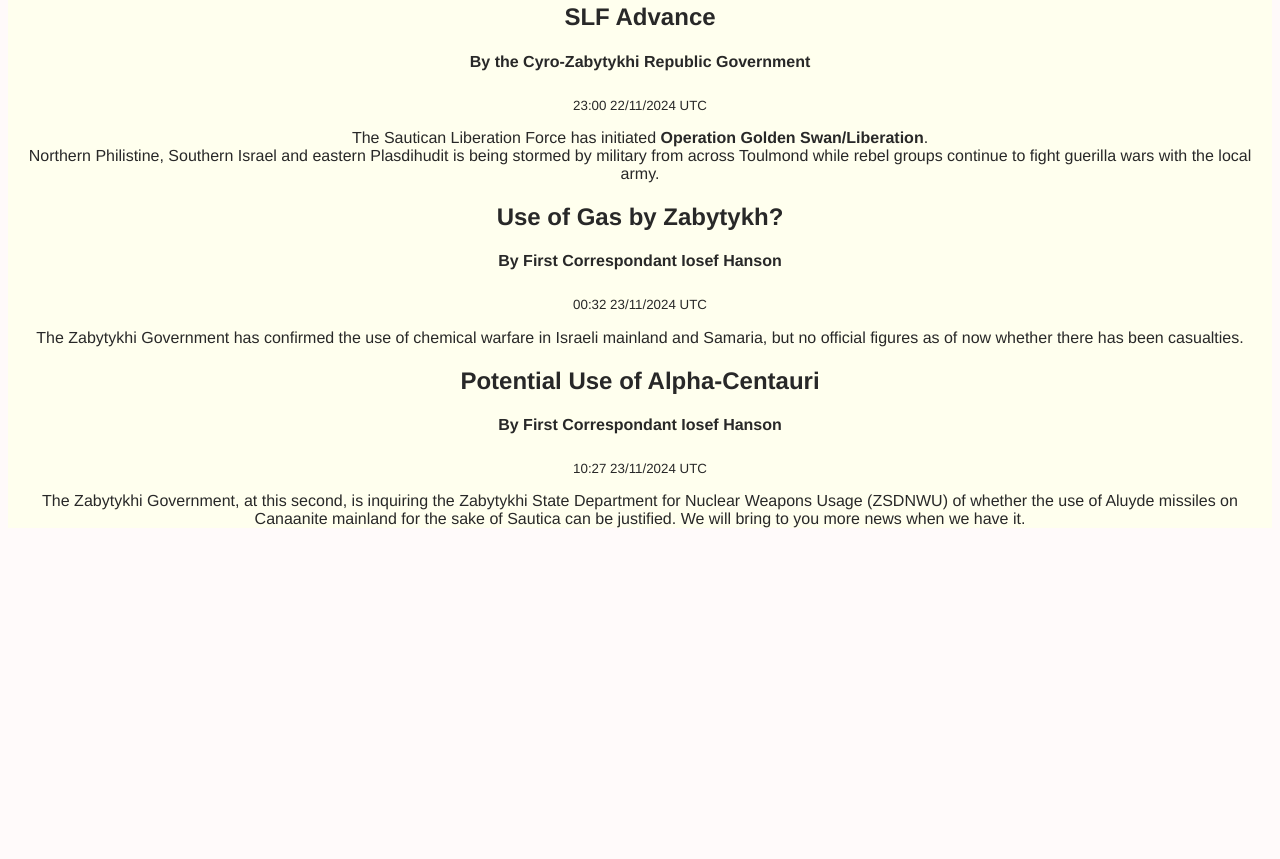
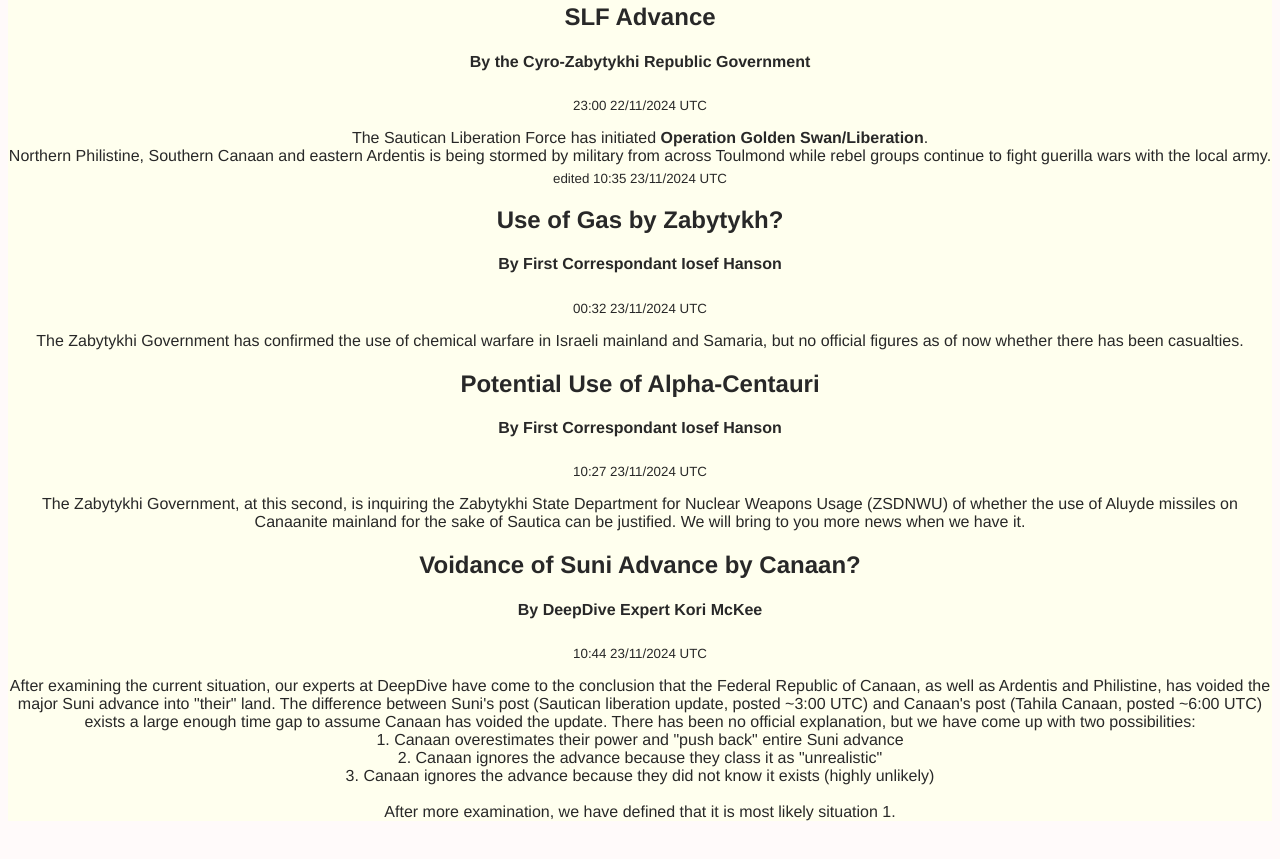
Before and after one commit to bionik-aster/zabytykh.czr, a plain HTML site: page index.html in a window 1280 px wide. Shown: the part 1138-1997 px from the top of the page. Before the commit the page ends 1726 px from the top, so only its background shows below. Drawn offline with Linux system fonts and the light colour scheme.

Commit message:
Update index.html

```diff
--- a/index.html
+++ b/index.html
@@ -28,8 +28,9 @@
       <p>
         The Sautican Liberation Force has initiated <strong>Operation Golden Swan/Liberation</strong>.
         <br>
-        Northern Philistine, Southern Israel and eastern Plasdihudit is being stormed
+        Northern Philistine, Southern Canaan and eastern Ardentis is being stormed
         by military from across Toulmond while rebel groups continue to fight guerilla wars with the local army.
+         <sub>edited 10:35 23/11/2024 UTC</sub>
       </p>
       <h2>Use of Gas by Zabytykh?</h2>
       <h4>By First Correspondant Iosef Hanson</h4>
@@ -44,6 +45,23 @@
         The Zabytykhi Government, at this second, is inquiring the Zabytykhi State Department for Nuclear Weapons Usage (ZSDNWU) of whether the use of Aluyde missiles
         on Canaanite mainland for the sake of Sautica can be justified. We will bring to you more news when we have it.
       </p>
+      <h2>Voidance of Suni Advance by Canaan?</h2>
+      <h4>By DeepDive Expert Kori McKee</h4>
+      <p><sub>10:44 23/11/2024 UTC</sub></p>
+      <p>
+        After examining the current situation, our experts at DeepDive have come to the conclusion that the Federal Republic of Canaan, as well as Ardentis and Philistine, has voided
+        the major Suni advance into "their" land. The difference between Suni's post (Sautican liberation update, posted ~3:00 UTC) and Canaan's post (Tahila Canaan, posted ~6:00 UTC)
+        exists a large enough time gap to assume Canaan has voided the update. There has been no official explanation, but we have come up with two possibilities:
+        <br>
+        1. Canaan overestimates their power and "push back" entire Suni advance
+        <br>
+        2. Canaan ignores the advance because they class it as "unrealistic"
+        <br>
+        3. Canaan ignores the advance because they did not know it exists (highly unlikely)
+        <br>
+        <br>
+        After more examination, we have defined that it is most likely situation 1.
+      </p>
     </div>
     <br>
     <br>
```
